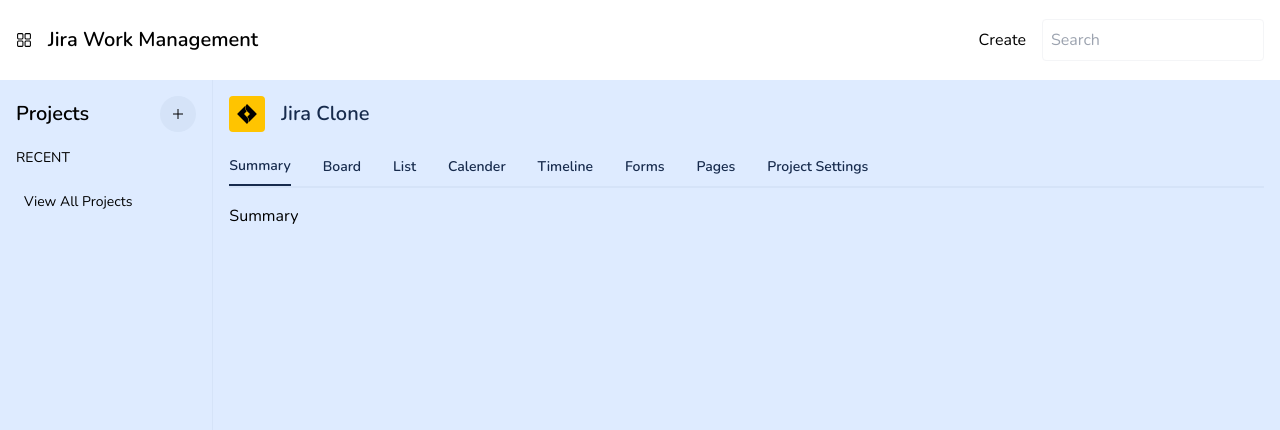
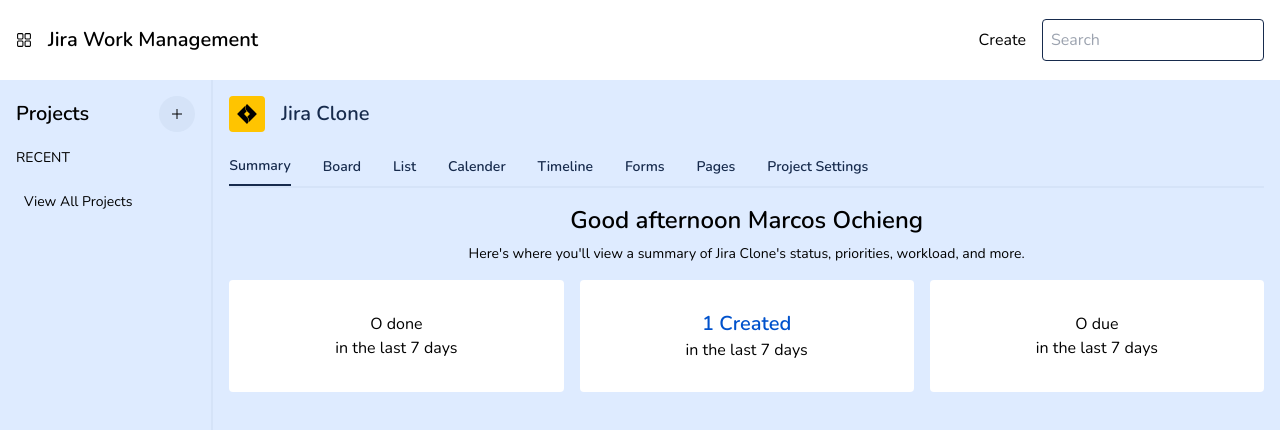
Before and after one commit to Marcos8060/Jira-front-end, a Next.js app: page / in a window 1280 px wide. Shown: the top 430 px of the page. Built offline with nearby package versions, Linux system fonts and the light colour scheme; a web font is replaced by a local one.

Commit message:
made minor improvements

```diff
--- a/src/components/Sidebar.js
+++ b/src/components/Sidebar.js
@@ -5,7 +5,7 @@
 const Sidebar = () => {
   return (
     <>
-      <section className="p-4 space-y-4 border-r border-blue h-[90vh]">
+      <section className="p-4 space-y-4 border-r-2 border-blue h-[90vh]">
         <div className="flex items-center justify-between">
           <h1 className="text-xl font-semibold">Projects</h1>
           <GrAdd className="bg-blue p-3 text-4xl rounded-full cursor-pointer" />
--- a/src/components/Summary.js
+++ b/src/components/Summary.js
@@ -1,9 +1,30 @@
-import React from 'react'
+import React from "react";
 
 const Summary = () => {
   return (
-    <div>Summary</div>
-  )
-}
+    <>
+      <section>
+        <div className="text-center space-y-2">
+          <h1 className="font-semibold text-2xl">Good afternoon Marcos Ochieng</h1>
+          <p className="text-sm">
+            Here's where you'll view a summary of Jira Clone's status,
+            priorities, workload, and more.
+          </p>
+        </div>
+        <div className="grid grid-cols-3 gap-4 my-4">
+          <div className="bg-white rounded p-4 text-center h-28 flex items-center justify-center">
+            <h1>O done <br /> in the last 7 days</h1>
+          </div>
+          <div className="bg-white rounded p-4 text-center h-28 flex items-center justify-center">
+            <h1><span className="text-rblue font-semibold text-xl">1 Created </span> <br />in the last 7 days</h1>
+          </div>
+          <div className="bg-white rounded p-4 text-center h-28 flex items-center justify-center">
+            <h1>O due <br /> in the last 7 days</h1>
+          </div>
+        </div>
+      </section>
+    </>
+  );
+};
 
-export default Summary
+export default Summary;
--- a/src/components/Topbar.js
+++ b/src/components/Topbar.js
@@ -11,7 +11,7 @@
         </div>
         <div className="flex items-center gap-4">
           <button>Create</button>
-          <input className="border border-gray p-2 rounded" type="text" placeholder="Search" />
+          <input className="border border-bluish p-2 rounded focus:outline-none" type="text" placeholder="Search" />
         </div>
       </section>
     </>
--- a/tailwind.config.js
+++ b/tailwind.config.js
@@ -14,6 +14,7 @@
         white: '#FFFFFF',
         blue: '#D5E3F8',
         bluish: '#172B4D',
+        rblue: '#0052CC',
         gray: '#F4F5F7'
       }
     },
```
